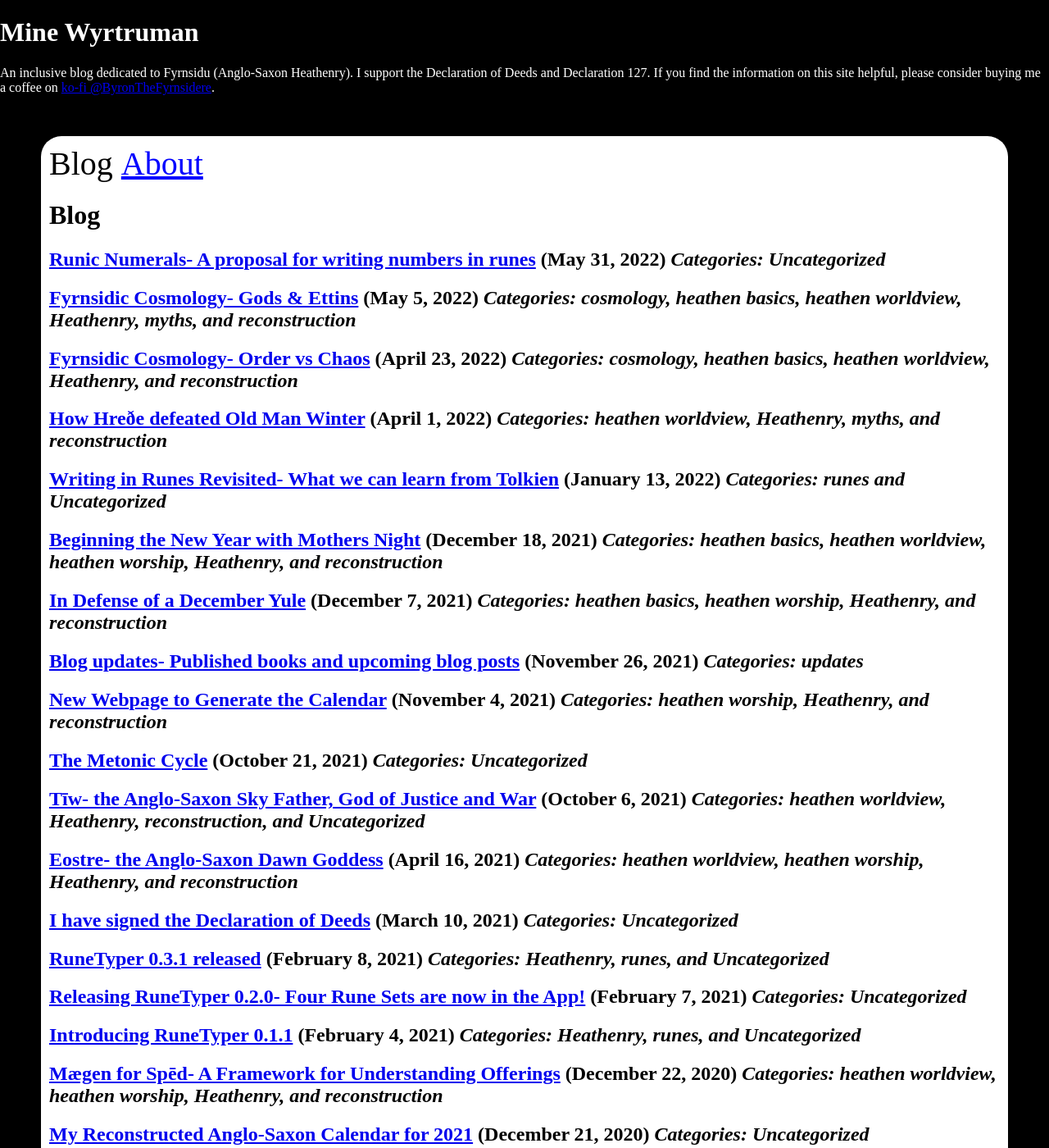
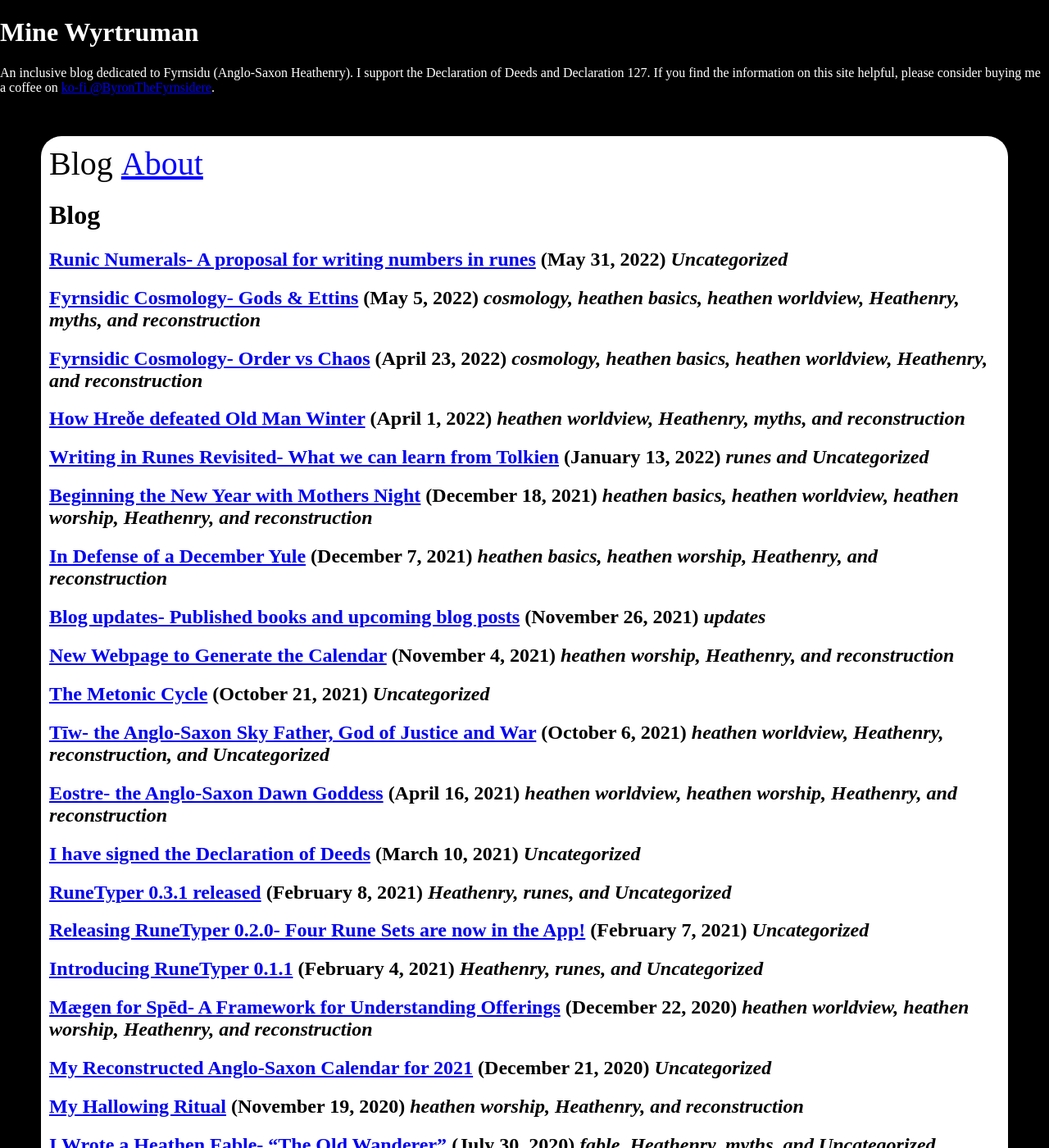
Before and after one commit to byronpendason/byronpendason.github.io, a Jekyll site: the page built from index.md, in a window 1280 px wide and 1400 px high. Shown: the whole window at 82% size. Built offline with Jekyll 4.4.1, drawn with Linux system fonts in a browser that asks for light colours; our own code applies the rules of GitHub Pages for plain Markdown files; some of the changed text lies outside the part shown.

Commit message:
Update index.md

```diff
--- a/index.md
+++ b/index.md
@@ -8,7 +8,7 @@
 
 {% if post.layout == "post" %}
 
-## [{{ post.title }}]({{ post.url }}) ({{ post.date | date: "%B %-d, %Y"}}) *Categories: {{ post.categories | array_to_sentence_string}}*
+## [{{ post.title }}]({{ post.url }}) ({{ post.date | date: "%B %-d, %Y"}}) *{{ post.categories | array_to_sentence_string}}*
 
 
 
```
